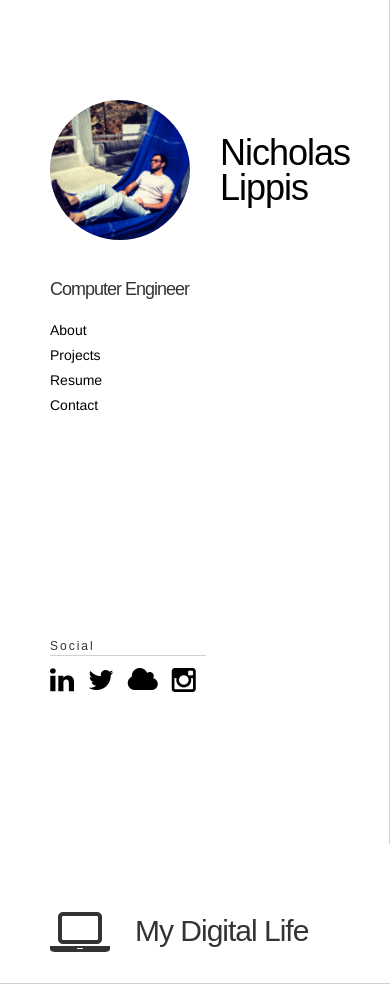
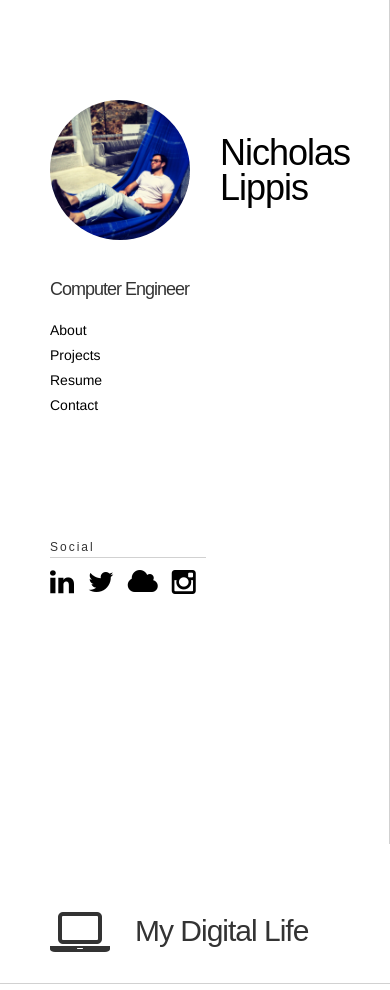
Before and after one commit to nlippis/nlippisWebsite, a plain HTML site: page index.html in a window 390 px wide. Shown: the top 990 px of the page. Drawn offline with Linux system fonts and the light colour scheme; grey boxes are pictures that could not be loaded.

Commit message:
Fix responsive grid
Added medium and small grid settings for proper rendering on smaller
displays

```diff
--- a/css/mainStyle.css
+++ b/css/mainStyle.css
@@ -85,7 +85,7 @@ nav ul li a:hover {
 
 .social {
 	float: left;
-	margin-top: 200px;
+	margin-top: 30%;
 }
 
 .social h6 {
--- a/index.html
+++ b/index.html
@@ -15,7 +15,7 @@
 		<!--Container-->
 		<div class="wrapper">
 			<!--Left Sidebar-->
-			<header class="col-12 col-lg-4 leftSidebar">
+			<header class="col-12 col-lg-4 col-md-4 col-sm-12 leftSidebar">
 				<a href="index.html" alt="Home">
 					<div class="name">
 						<img src="img/nicholasLippis.jpg" class="img-circle" alt="Me">
@@ -49,7 +49,7 @@
 				</div>
 			</header>
 			<!--Right Main Content Window-->
-			<div class="col-12 col-lg-8 mainContentSection">
+			<div class="col-12 col-lg-8 col-md-8 col-sm-12 mainContentSection">
 				<!--Header-->
 				<div class="mainContentHeader">
 					<i class="icon-laptop icon-4x"></i>
```
Also changed, not shown: about.html (+2 -2 lines), contact.html (+2 -2 lines), projects.html (+2 -2 lines), resume.html (+2 -2 lines).
